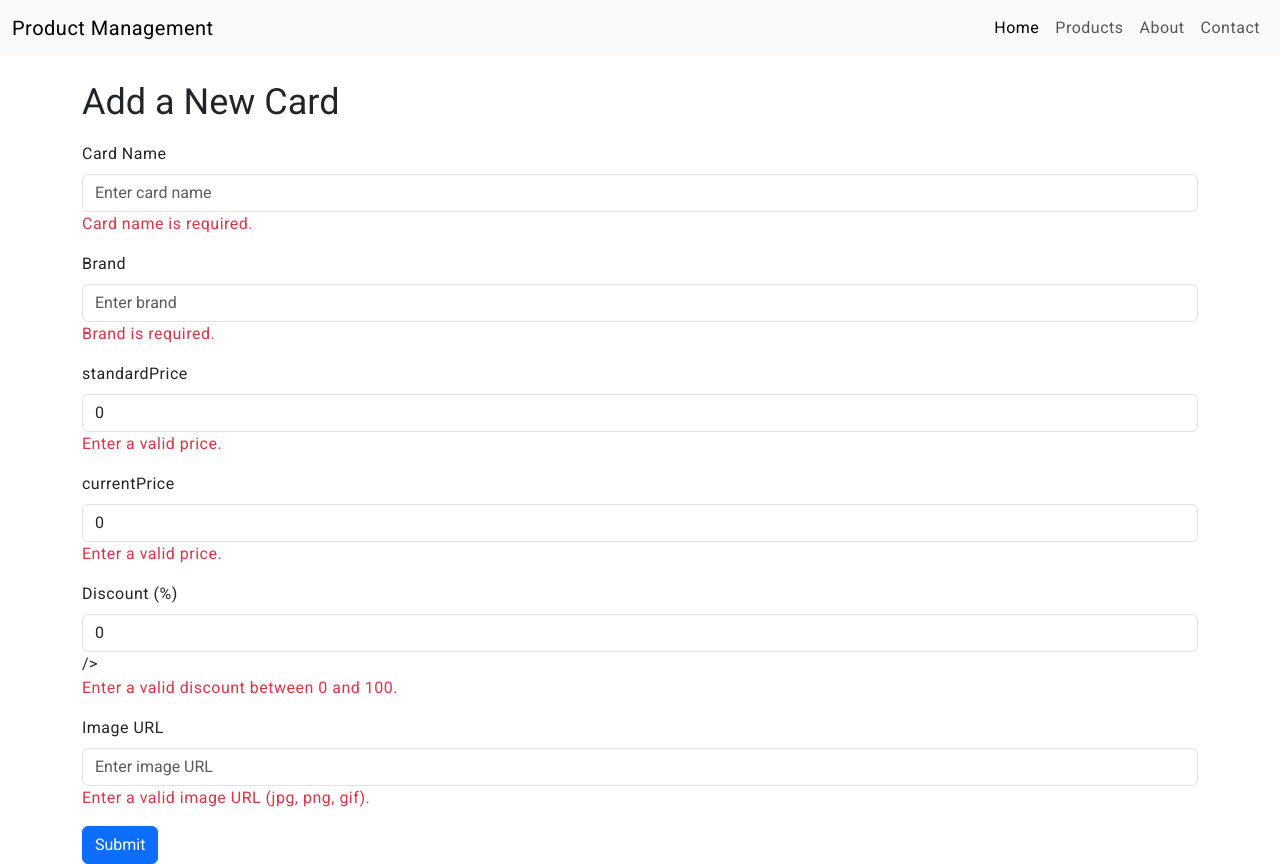
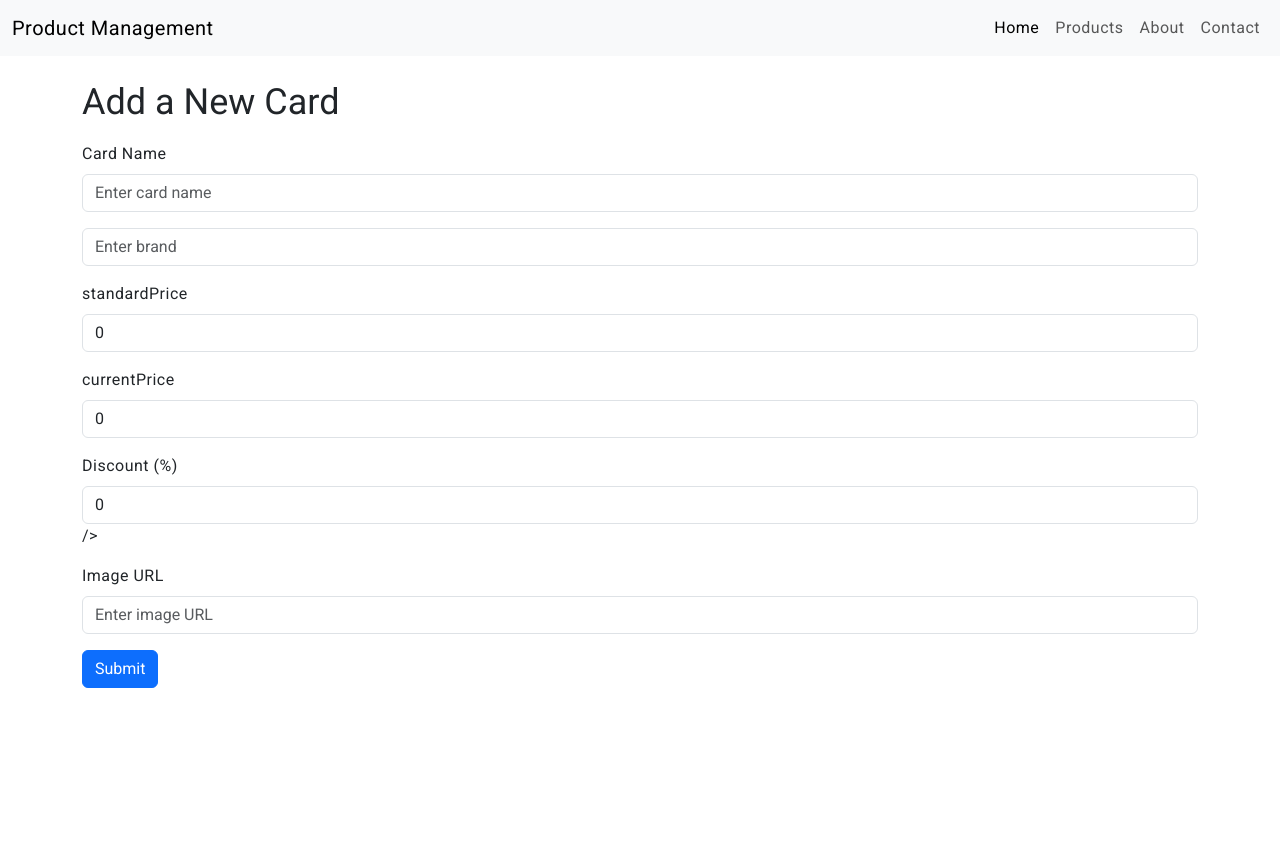
Before and after one commit to OmairKhn/Angular-latest, an Angular app: page /add-product in a window 1280 px wide. After the commit the page ends 800 px from the top, so only its background shows below. Built offline with nearby package versions, Linux system fonts and the light colour scheme.

Commit message:
in add-product

```diff
--- a/src/app/component/add-product/add-product.component.html
+++ b/src/app/component/add-product/add-product.component.html
@@ -10,11 +10,10 @@
         [(ngModel)]="product.name"
         placeholder="Enter card name"
       />
-      <div class="text-danger">Card name is required.</div>
     </div>
 
     <div class="mb-3">
-      <label for="brand" class="form-label">Brand</label>
+
       <input
         name="brand"
         type="text"
@@ -22,7 +21,7 @@
         [(ngModel)]="product.brand"
         placeholder="Enter brand"
       />
-      <div class="text-danger">Brand is required.</div>
+
     </div>
 
 
@@ -36,7 +35,6 @@
         (ngModelChange)="updateDiscount()"
         placeholder="Enter standardPrice "
       />
-      <div class="text-danger">Enter a valid price.</div>
     </div>
     <div class="mb-3">
         <label for="price" class="form-label">currentPrice</label>
@@ -48,7 +46,6 @@
           (ngModelChange)="updateDiscount()"
           placeholder="Enter price"
         />
-        <div class="text-danger">Enter a valid price.</div>
       </div>
 
     <div class="mb-3">
@@ -62,7 +59,6 @@
       placeholder="Discount will be calculated automatically"
       readonly  >
     />
-      <div class="text-danger">Enter a valid discount between 0 and 100.</div>
     </div>
 
     <div class="mb-3">
@@ -78,7 +74,6 @@
 
         class="text-danger"
       >
-        Enter a valid image URL (jpg, png, gif).
       </div>
     </div>
 
--- a/src/app/component/edit-product/edit-product.component.html
+++ b/src/app/component/edit-product/edit-product.component.html
@@ -53,8 +53,6 @@
             <label for="discount" class="form-label">Discount (%)</label>
             <input
                 formControlName="discount"
-
-
                 type="number"
                 class="form-control"
                 placeholder="Enter discount"
--- a/src/app/component/edit-product/edit-product.component.ts
+++ b/src/app/component/edit-product/edit-product.component.ts
@@ -24,7 +24,7 @@ export class EditProductComponent {
     image: ['', Validators.required],
     currentPrice: ['', [Validators.required, Validators.min(1)]],
     standardPrice: ['', [Validators.required, Validators.min(1)]],
-    discount: [{ value: 0, disabled: true }, [Validators.min(0), Validators.max(100)]] // Set discount disabled
+    discount: ['', [Validators.min(0), Validators.max(100)]] // Set discount disabled
   });
 
   ngOnInit() {
```
